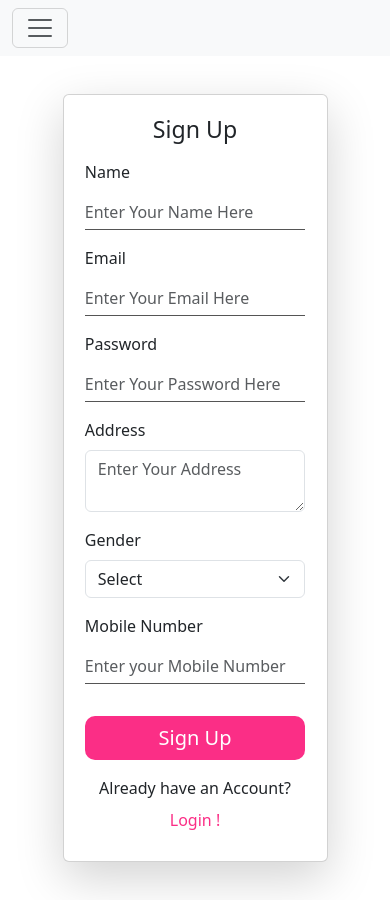
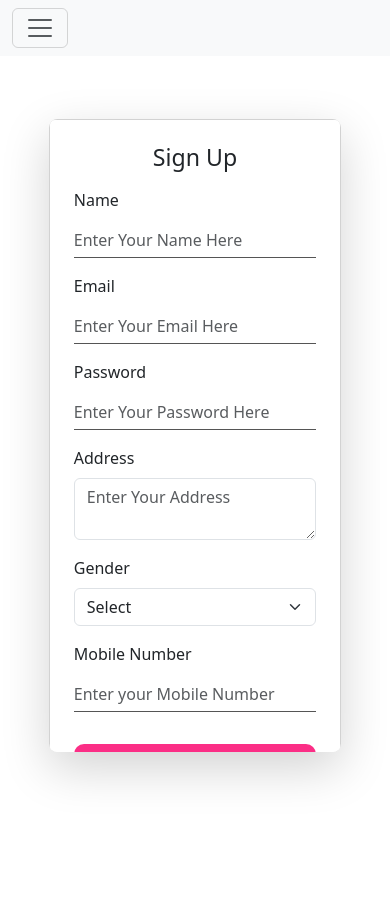
Before and after one commit to Rupesh-Kumbhar/ecom-store-frontend, a React (Create React App) app: page /signUp in a window 390 px wide. After the commit the page ends 844 px from the top, so only its background shows below. Built offline with nearby package versions, Linux system fonts and the light colour scheme.

Commit message:
responsive screen changes, signup and login, navbar

```diff
--- a/src/Components/Login/login.jsx
+++ b/src/Components/Login/login.jsx
@@ -8,8 +8,8 @@ function Login(){
     return (
         <div className="col-sm-12 login-form-ht" >
 
-            <div className="col-sm-5 mx-auto">
-                <div className="card shadow-lg login-card" >
+            <div className="col-10 col-sm-6 mx-auto">
+                <div className="card shadow-lg p-3" >
 
                     <div className="card-body">
                         {/* {JSON.stringify(loginData)} */}
--- a/src/Components/Login/login.scss
+++ b/src/Components/Login/login.scss
@@ -5,11 +5,11 @@
     height: 90vh;
 }
 
-.login-card {
-    border-radius: 30px;
-    border: 0;
-    padding: 2%;
-}
+// .login-card {
+//     border-radius: 30px;
+//     border: 0;
+//     padding: 2%;
+// }
 
 .Login-btn {
     border-radius: 10px !important;
--- a/src/Components/Navbar/navbar.scss
+++ b/src/Components/Navbar/navbar.scss
@@ -1,3 +1,14 @@
 .nav-link:focus, .nav-link:active {
     color: #fb2e86
 }
+
+.container {
+    text-align: center;
+}
+
+.navbar-nav {
+    display: flex;
+    justify-content: center;
+    flex-wrap: wrap;
+}
+///////////to add scss to active element : some border/////////////////////
--- a/src/Components/SignUp/signUp.jsx
+++ b/src/Components/SignUp/signUp.jsx
@@ -6,11 +6,11 @@ import { Link } from "react-router-dom";
 function SignUp(){
     return (
         <div className="col-sm-12 signUp-form-ht" >
+            {/* col-9 for laptop screen and col-sm-6 ( less than < 576px)for smaller screen, replicate whereever neccessary */}
+            <div className="col-9 col-sm-6 mx-auto shadow-lg signUp-card">
+                <div className="card" >
 
-            <div className="col-sm-5 mx-auto">
-                <div className="card shadow-lg signUp-card" >
-
-                    <div className="card-body">
+                    <div className="card-body p-4">
                         {/* {JSON.stringify(loginData)} */}
                         <h3 className='text-center '>Sign Up</h3>
                         <Form >
--- a/src/Components/SignUp/signUp.scss
+++ b/src/Components/SignUp/signUp.scss
@@ -2,13 +2,16 @@
     display: flex;
     justify-content: center;
     align-items: center;
-    height: 100vh;
+    height: 90vh;
 }
 
 .signUp-card {
-    border-radius: 30px;
+    // border-radius: 30px;
     border: 0;
-    padding: 2%;
+    // padding: 2%;
+    height: 75vh;
+    overflow-y: auto;
+    border-radius: 1vh;
 }
 
 .signUp-btn {
```
